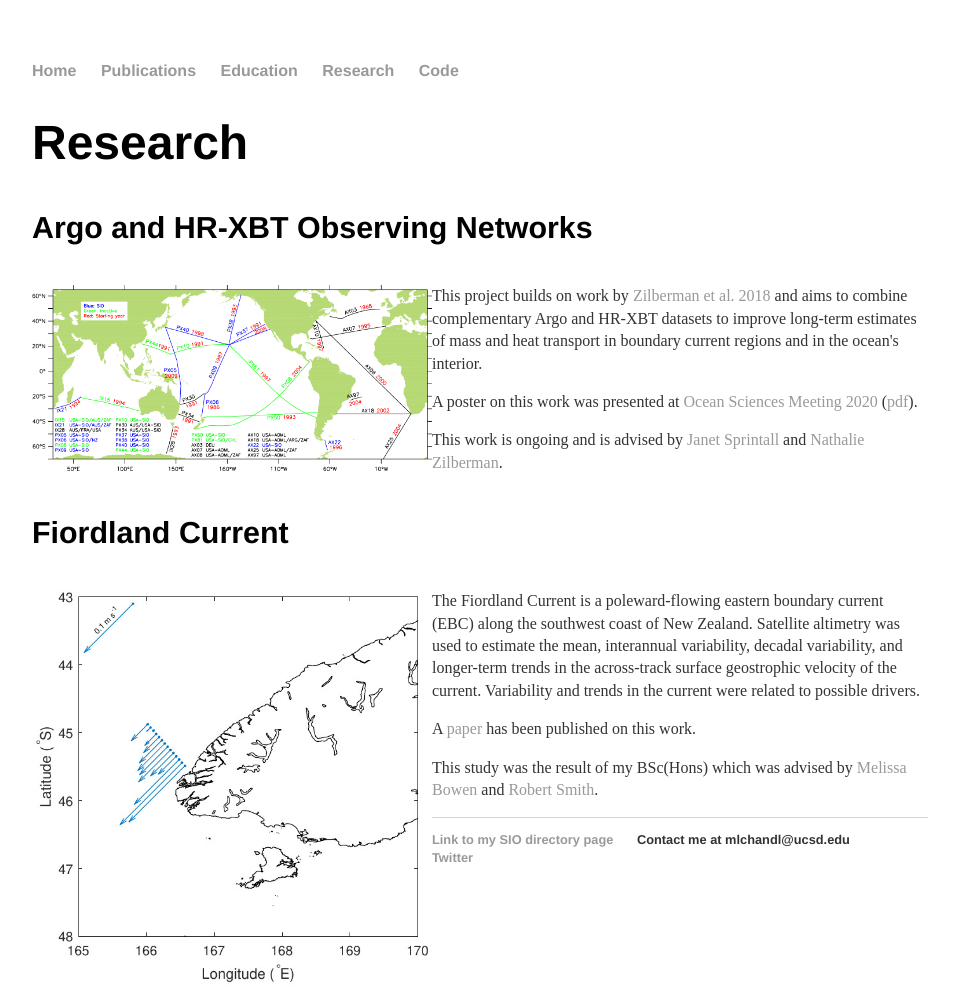
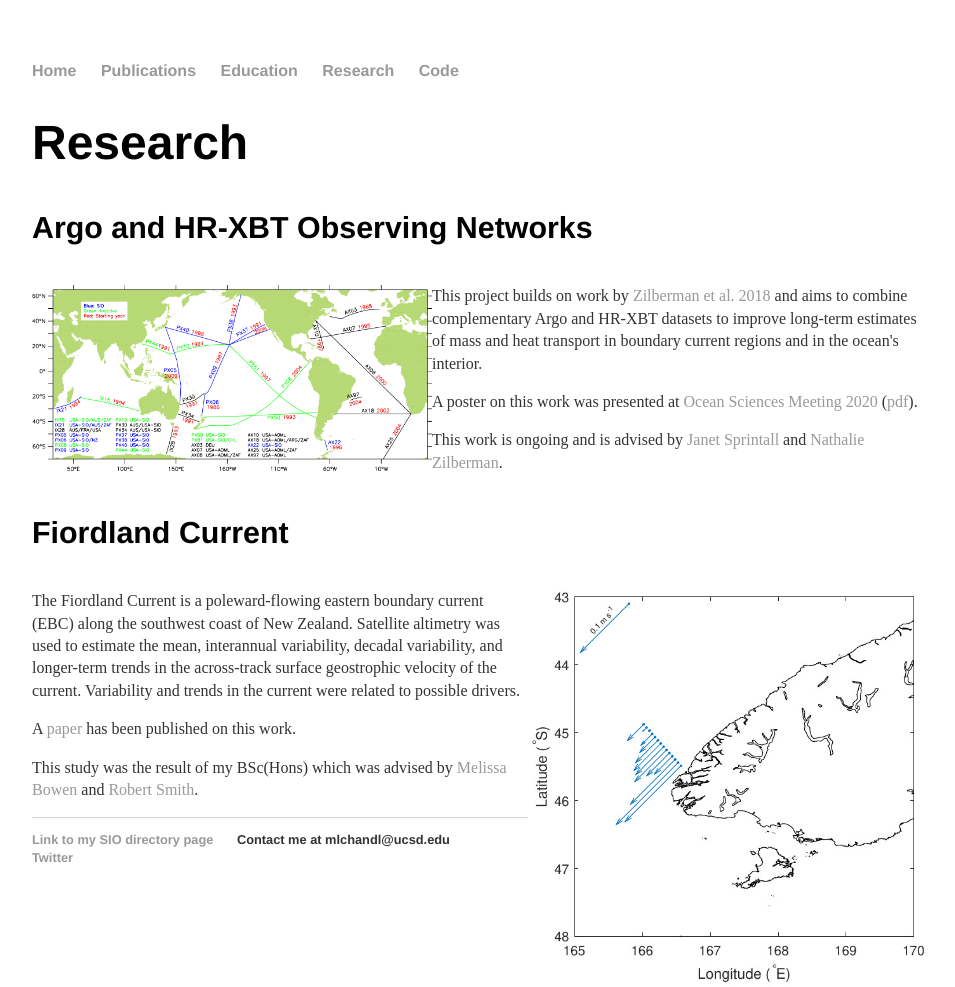
Before and after one commit to mlchandler/mlchandler.github.io, a Jekyll site: the page built from research/index.html, in a window 1280 px wide. Shown: the whole page, without its empty margins (160-1115 px from the left). Built offline with Jekyll 4.4.1, drawn with Linux system fonts in a browser that asks for light colours.

Commit message:
Update index.html

```diff
--- a/research/index.html
+++ b/research/index.html
@@ -8,7 +8,7 @@
 <h1>Research</h1>
 <h4>Argo and HR-XBT Observing Networks</h4>
 
-<img src="hrglobal-hist-sio.gif" style="width:400px" align="left" />
+<img src="hrglobal-hist-sio.gif" style="width:400px" align="left" >
 
 <p>
 This project builds on work by <a href="https://journals.ametsoc.org/doi/full/10.1175/JTECH-D-17-0153.1">Zilberman et al. 2018</a> and aims to combine complementary Argo and HR-XBT datasets to improve long-term estimates of mass and heat transport in boundary current regions and in the ocean's interior.
@@ -26,7 +26,7 @@
 
 <h4>Fiordland Current</h4>
 
-<img src="south_current.jpg" style="width:400px" align="left" />
+<img src="south_current.jpg" style="width:400px" align="right" >
 
 <p>
 The Fiordland Current is a poleward-flowing eastern boundary current (EBC) along the southwest coast of New Zealand. Satellite altimetry was used to estimate the mean, interannual variability, decadal variability, and longer-term trends in the across-track surface geostrophic velocity of the current. Variability and trends in the current were related to possible drivers.
```
